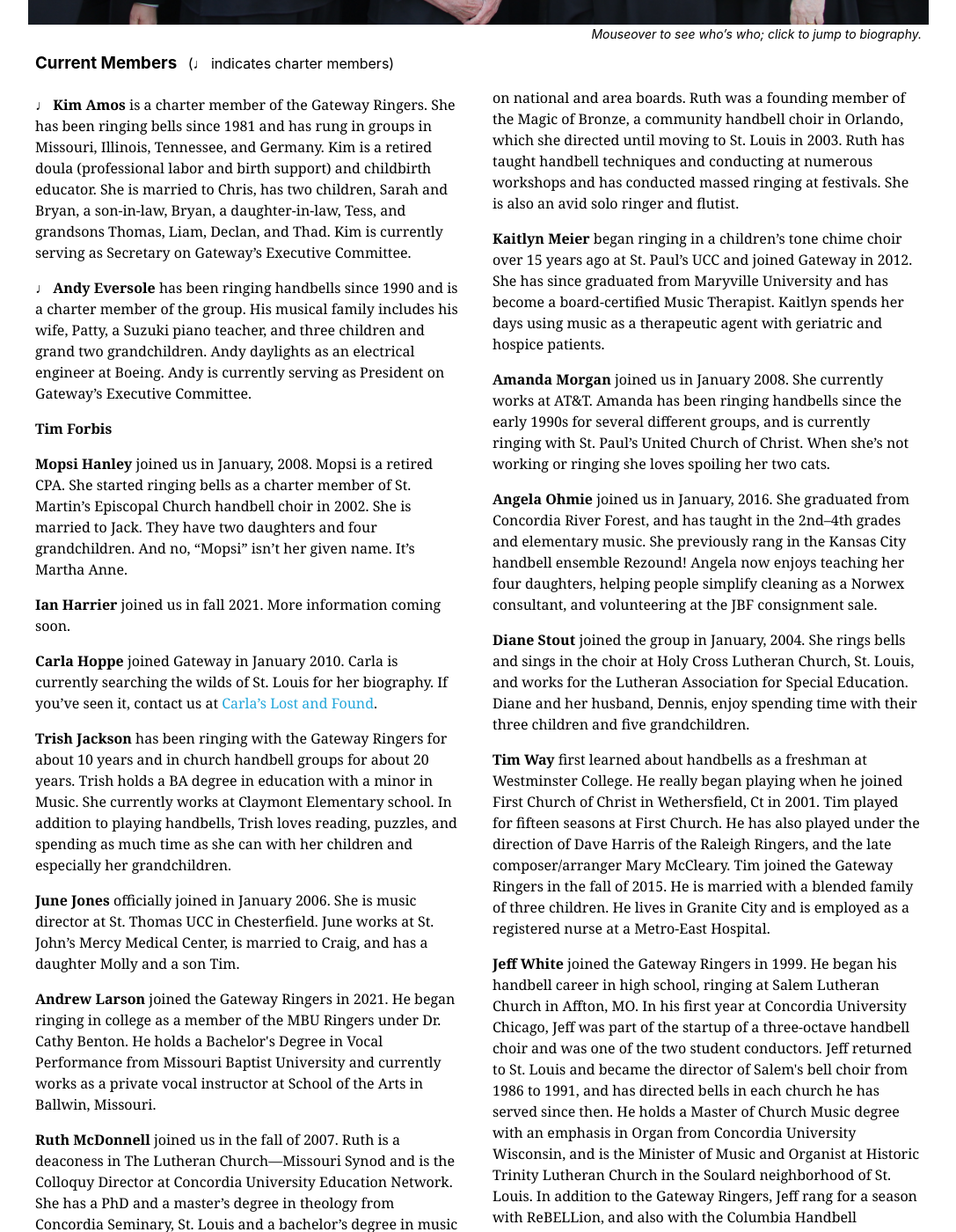
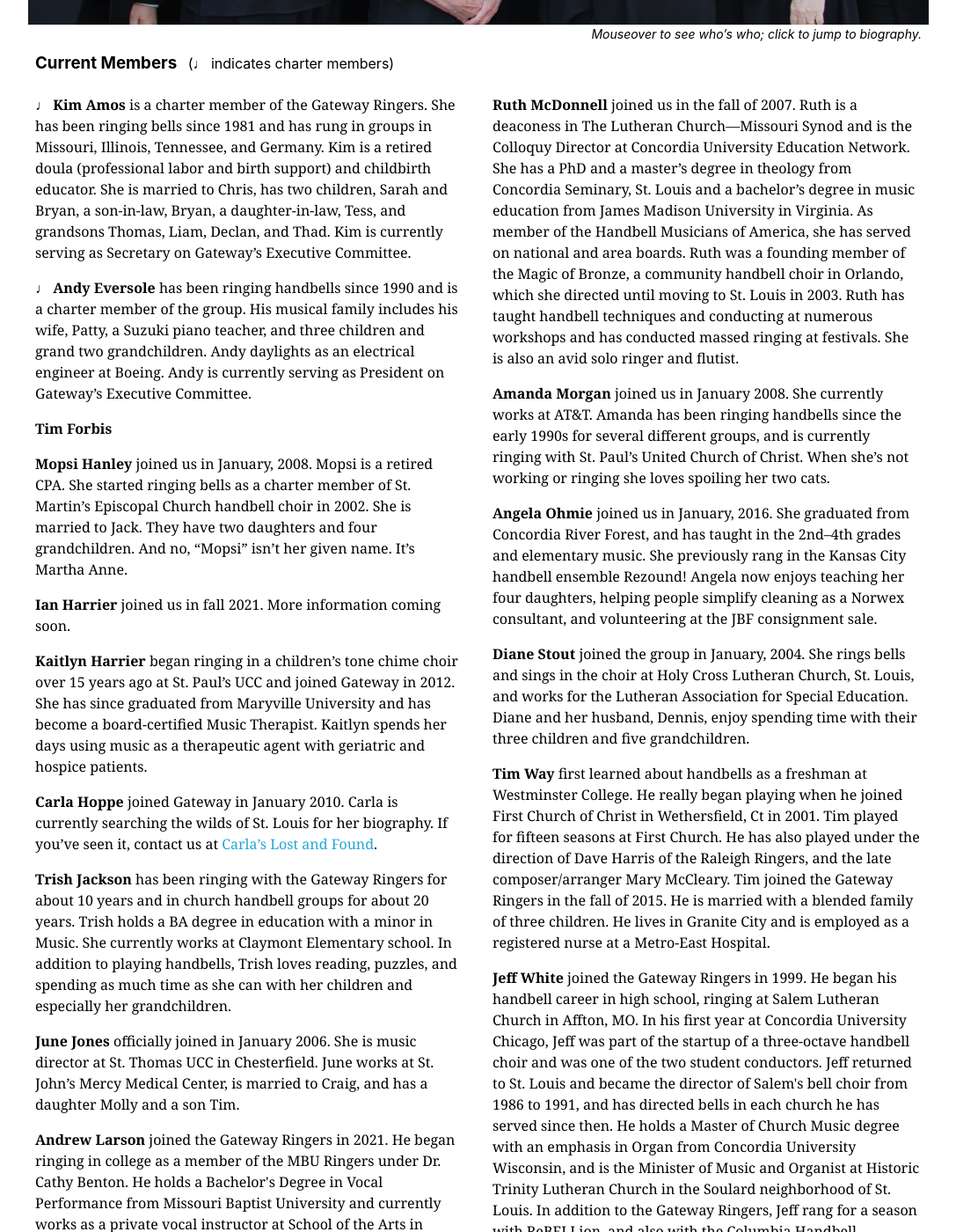
Before and after one commit to GatewayRingers/GatewayRingers.github.io, a Jekyll site: the page built from musicians.html, in a window 1280 px wide and 1400 px high, scrolled down 1359 px. Shown: the whole window at 88% size, without its empty margins (96-1183 px from the left). Built offline with Jekyll 4.4.1, drawn with Linux system fonts in a browser that asks for light colours; nearby versions of some CDN libraries.

Commit message:
Update musicians.html

```diff
--- a/musicians.html
+++ b/musicians.html
@@ -66,6 +66,13 @@ title: Gateway Musicians
   <li class="pv2" id="Ian"><strong>Ian Harrier</strong> joined us in fall 2021. More information coming soon.
   </li>
 
+
+  <li class="pv2" id="Kaitlyn"><strong>Kaitlyn Harrier</strong> began ringing in a children’s tone chime choir
+  over 15 years ago at St. Paul’s UCC and joined Gateway in 2012. She has since graduated from
+  Maryville University and has become a board-certified Music Therapist. Kaitlyn spends her days using music as a therapeutic
+  agent with geriatric and hospice patients.
+  </li>
+
   <li class="pv2" id="Carla"><strong>Carla Hoppe</strong> joined Gateway in January 2010. Carla is
   currently searching the wilds of St. Louis for her biography.  If you’ve seen it, contact us at <a class="link blue dim" href="mailto:info@gatewayringers.org?subject=I found Carla’s biography!">Carla’s Lost and Found</a>.
   </li>
@@ -99,12 +106,6 @@ title: Gateway Musicians
     she has served on national and area boards. Ruth was a founding member of the Magic of Bronze, a community handbell choir in Orlando, which she
     directed until moving to St. Louis in 2003. Ruth has taught handbell techniques and conducting at numerous workshops and has conducted massed
     ringing at festivals. She is also an avid solo ringer and flutist.
-  </li>
-
-  <li class="pv2" id="Kaitlyn"><strong>Kaitlyn Meier</strong> began ringing in a children’s tone chime choir
-  over 15 years ago at St. Paul’s UCC and joined Gateway in 2012. She has since graduated from
-  Maryville University and has become a board-certified Music Therapist. Kaitlyn spends her days using music as a therapeutic
-  agent with geriatric and hospice patients.
   </li>
 
   <li class="pv2" id="Amanda"><strong>Amanda Morgan</strong> joined us in January 2008. She currently works at AT&T. Amanda has been ringing
```
